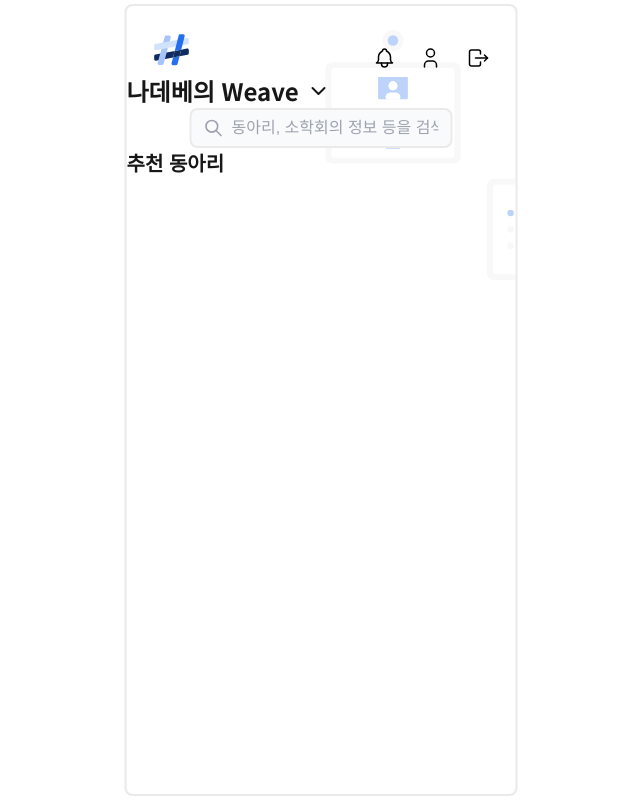
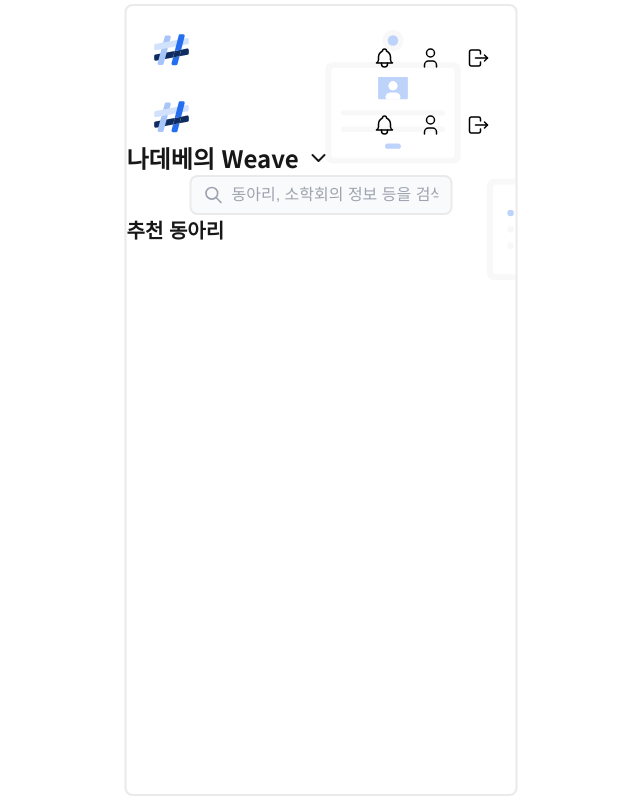
Before and after one commit to Ajou-DB-2024/ProjectNONAME-FE, a Next.js app: page / in a window 1280 px wide. Shown: the whole page, without its empty margins (319-959 px from the left). Built offline with nearby package versions, Linux system fonts and the light colour scheme.

Commit message:
refactor: 컴포넌트 렌더링 구조 변경

```diff
--- a/src/app/layout.tsx
+++ b/src/app/layout.tsx
@@ -5,20 +5,15 @@ import StyledComponentsRegistry from '@/lib/registry'
 
 import "./globals.css";
 import MobileWrap from "@/templates/MobileWrap";
+import CommonWrapper from "@/templates/CommonWrapper";
 
 export const metadata: Metadata = {
-  title: "Create Next App",
-  description: "Generated by create next app",
+  title: "Weave",
+  description: "Weave; 당신의 동아리, 우리의 이야기",
 };
 
 const notoSansKR = Noto_Sans_KR({
-  weight: [
-    '300',
-    '400',
-    '500',
-    '600',
-    '700',
-  ],
+  weight: [ '300', '400', '500', '600', '700' ],
   subsets: ['latin']
 })
 
@@ -31,7 +26,11 @@ export default function RootLayout({
     <html lang="ko" className={notoSansKR.className}>
       <body className={``}>
         <StyledComponentsRegistry>
-          <MobileWrap>{children}</MobileWrap>
+          <MobileWrap>
+            <CommonWrapper>
+              {children}
+            </CommonWrapper>
+          </MobileWrap>
         </StyledComponentsRegistry>
       </body>
     </html>
--- /dev/null
+++ b/src/templates/CommonWrapper/index.tsx
@@ -0,0 +1,56 @@
+"use client"
+
+import { useState, useEffect, useRef, ReactNode } from "react";
+import { usePathname } from "next/navigation";
+
+import * as S from './style';
+import * as C from '@/constants';
+
+// global state
+// import states from "@/core/zustand/states";
+
+// assets
+import {  } from "@tabler/icons-react"
+import Navbar from "@/components/common/Navbar";
+
+// API
+// import dataAPI from "@data/index"
+
+// constants
+
+// types
+type CommonWrapperProps = {
+  children: ReactNode
+}
+
+// components
+
+
+const CommonWrapper: React.FC<CommonWrapperProps> = ({ children }) => {
+
+  const pathname = usePathname();
+
+  const [ page_loaded, setPageLoaded ] = useState<boolean>(false);
+  const [ hide_common_comps, setHideCommonComps ] = useState<boolean>(false);
+  useEffect(() => {
+    setHideCommonComps([
+      "/login",
+      "/join/agreement"
+    ].includes(pathname));
+  }, [ pathname ]);
+
+  useEffect(() => {
+    setTimeout(() => {
+      setPageLoaded(true);
+    }, 150);
+  }, []);
+
+  return <S.CommonWrapper $display={page_loaded}>
+    { !hide_common_comps && <>
+      <Navbar/>
+    </> }
+    {children}
+  </S.CommonWrapper>
+};
+
+export default CommonWrapper
--- /dev/null
+++ b/src/templates/CommonWrapper/style.ts
@@ -0,0 +1,11 @@
+import styled from "styled-components";
+
+export const CommonWrapper = styled.section<{$display: boolean}>`
+  width: 100%;
+  height: 100%;
+
+  ${({$display}) =>
+    $display ? "opacity: 1;"
+    : "opacity: 0;"
+  }
+`;
```
